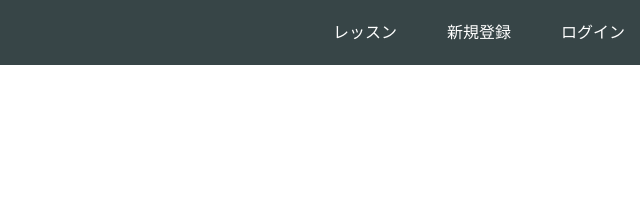
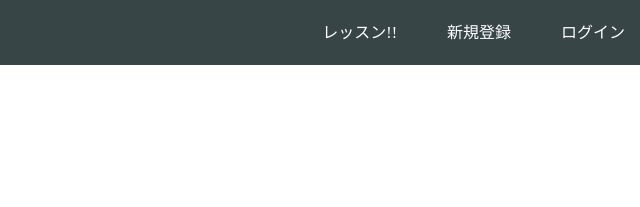
Before and after one commit to ueki397/test, a plain HTML site: page index.html in a window 1280 px wide. Shown: the top 207 px of the page, 640-1280 px from the left. Drawn offline with Linux system fonts and the light colour scheme.

Commit message:
Update index.html

```diff
--- a/index.html
+++ b/index.html
@@ -15,7 +15,7 @@
       </div>
       <span class="fa fa-bars menu-icon"></span>
       <div class="header-right">
-        <a href="#">レッスン</a>
+        <a href="#">レッスン!!</a>
         <a href="#">新規登録</a>
         <a href="#" class="login">ログイン</a>
       </div>
```
